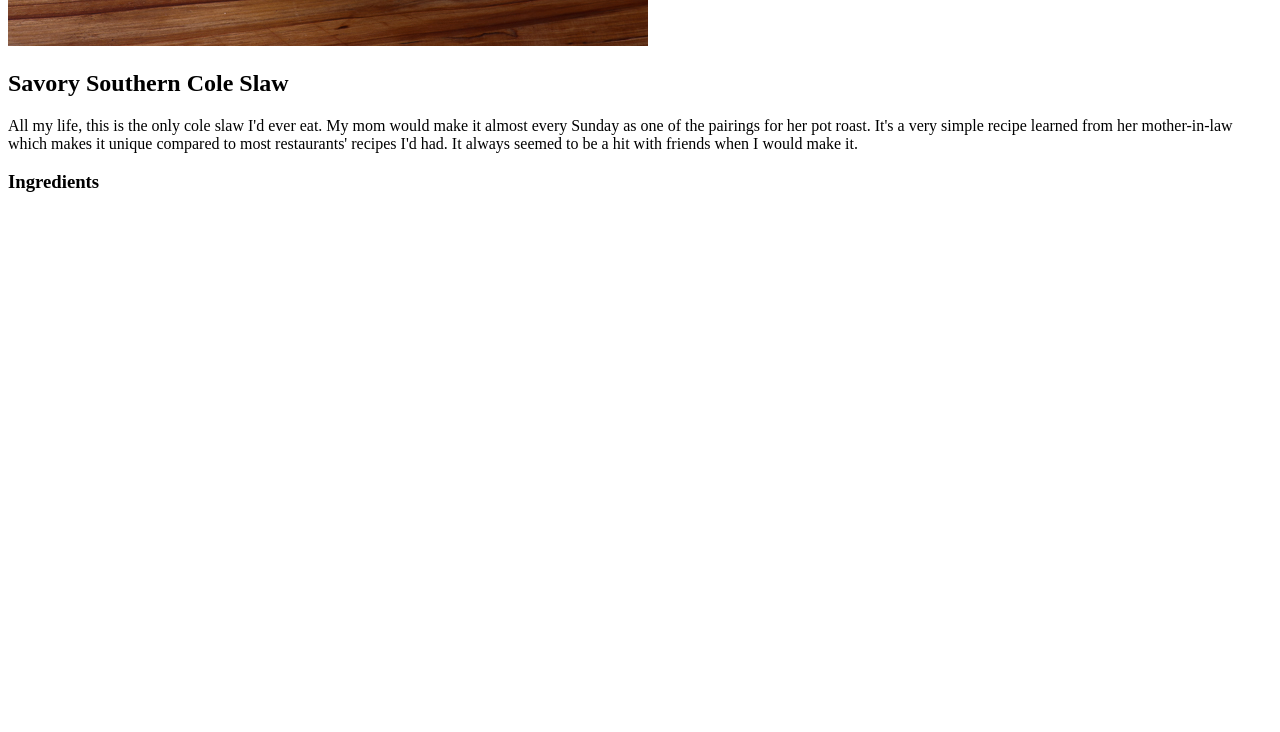
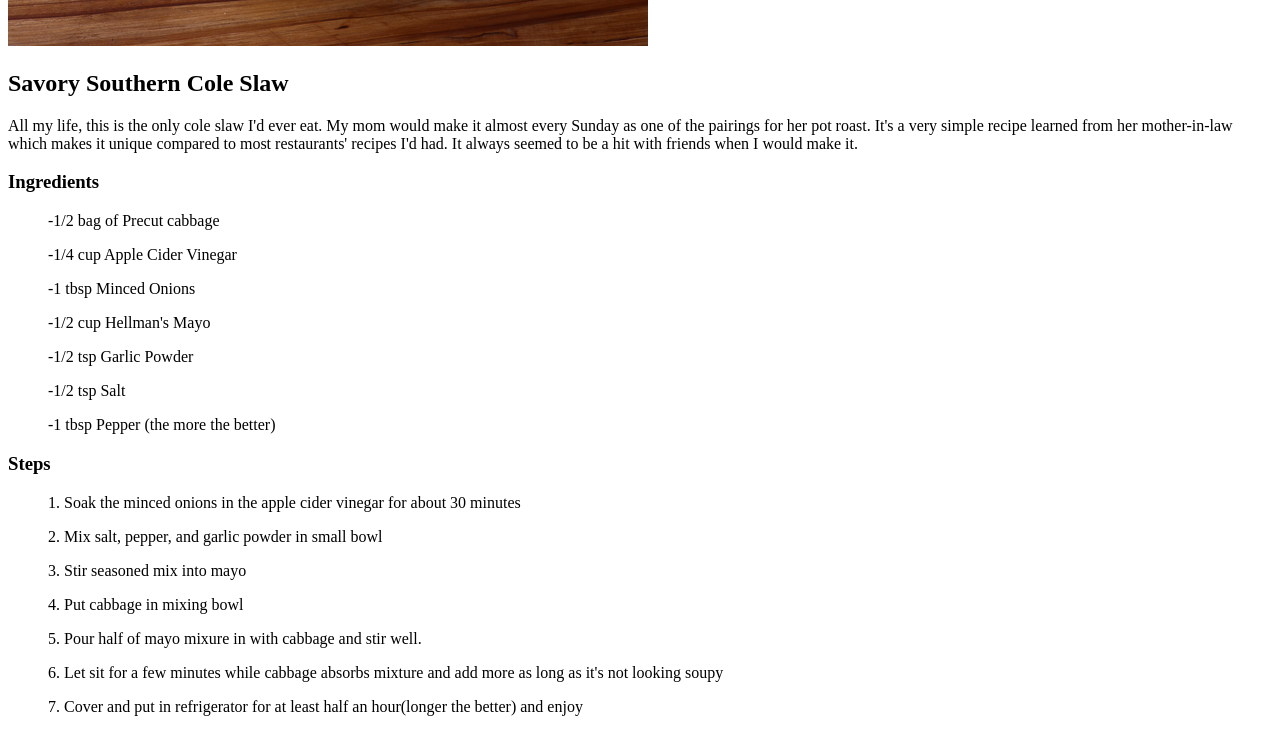
Before and after one commit to whitfieldbp/odin-recipes, a plain HTML site: page recipes/coleslaw.html in a window 1280 px wide. Shown: the part 463-1195 px from the top of the page. Before the commit the page ends 800 px from the top, so only its background shows below. Drawn offline with Linux system fonts and the light colour scheme.

Commit message:
Steps added

```diff
--- a/recipes/coleslaw.html
+++ b/recipes/coleslaw.html
@@ -14,6 +14,22 @@
     <p>All my life, this is the only cole slaw I'd ever eat. My mom would make it almost every Sunday as one of the pairings for her pot roast. It's a very simple recipe learned from her mother-in-law which makes it unique compared to most restaurants' recipes I'd had. It always seemed to be a hit with friends when I would make it.</p>
 
     <h3>Ingredients</h3>
+        <ul>-1/2 bag of Precut cabbage</ul>
+        <ul>-1/4 cup Apple Cider Vinegar</ul>
+        <ul>-1 tbsp Minced Onions</ul>
+        <ul>-1/2 cup Hellman's Mayo</ul>
+        <ul>-1/2 tsp Garlic Powder</ul>
+        <ul>-1/2 tsp Salt</ul>
+        <ul>-1 tbsp Pepper (the more the better)</ul>
+
+    <h3>Steps</h3>
+        <ol>1. Soak the minced onions in the apple cider vinegar for about 30 minutes</ol>
+        <ol>2. Mix salt, pepper, and garlic powder in small bowl</ol>
+        <ol>3. Stir seasoned mix into mayo</ol>
+        <ol>4. Put cabbage in mixing bowl</ol>
+        <ol>5. Pour half of mayo mixure in with cabbage and stir well.</ol>
+        <ol>6. Let sit for a few minutes while cabbage absorbs mixture and add more as long as it's not looking soupy</ol>
+        <ol>7. Cover and put in refrigerator for at least half an hour(longer the better) and enjoy</ol>
 
 </body>
 
```
